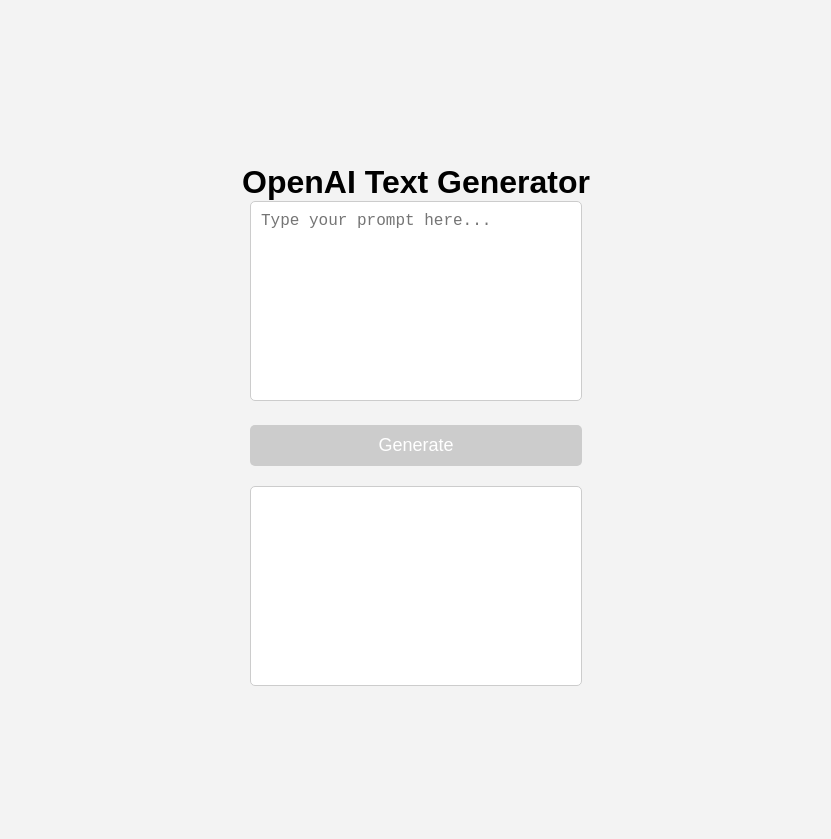
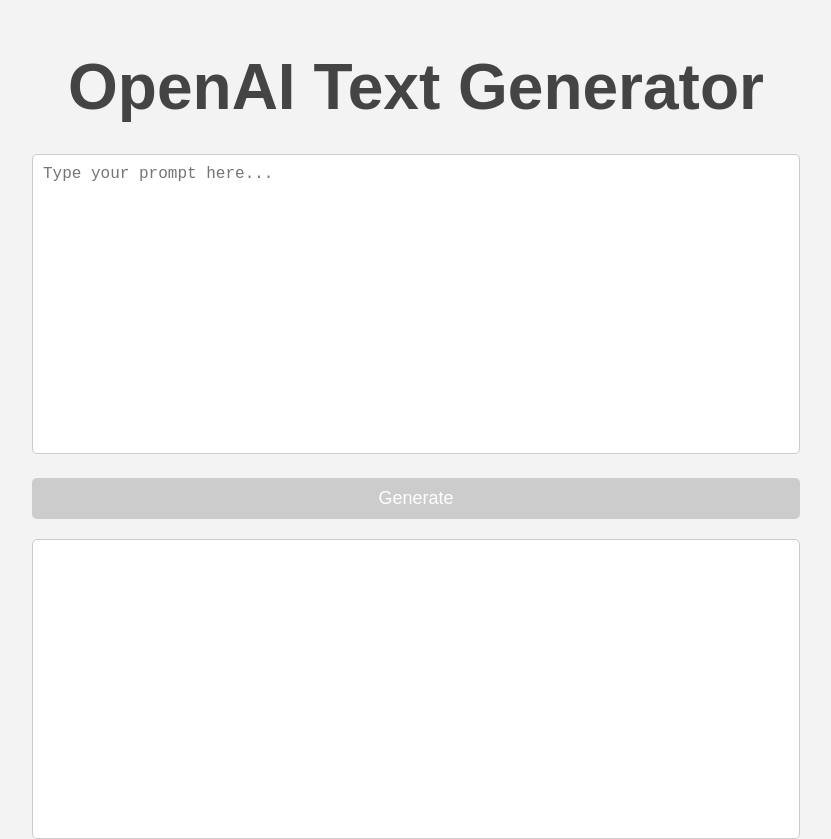
Before and after one commit to drickpdr98/chataiclone, a React (Create React App) app: page / in a window 1280 px wide. Shown: the whole page, without its empty margins (224-1055 px from the left). Before the commit the page ends 800 px from the top, so only its background shows below. Built offline with nearby package versions, Linux system fonts and the light colour scheme.

Commit message:
first commit

```diff
--- a/src/App.css
+++ b/src/App.css
@@ -18,9 +18,20 @@
   flex-direction: column;
 }
 
+.header {
+  font-size: 32px;
+  font-weight: bold;
+  color: #444;
+  margin-bottom: 30px;
+}
+
+.container {
+  width: 60%;
+}
+
 .textarea {
   width: 100%;
-  min-height: 200px;
+  min-height: 300px;
   resize: none;
   border-radius: 5px;
   border: 1px solid #ccc;
@@ -31,7 +42,7 @@
 
 .btn {
   width: 100%;
-  background-color: #2196f3;
+  background-color: #ffa94d;
   color: white;
   padding: 10px;
   margin-top: 20px;
@@ -44,7 +55,7 @@
 }
 
 .btn:hover {
-  background-color: #1e88e5;
+  background-color: #ffc078;
 }
 
 .btn:disabled {
@@ -54,7 +65,7 @@
 
 .result {
   width: 100%;
-  min-height: 200px;
+  min-height: 300px;
   border-radius: 5px;
   border: 1px solid #ccc;
   padding: 10px;
```
